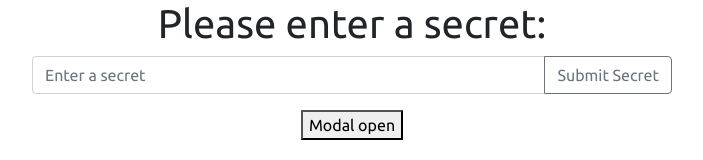
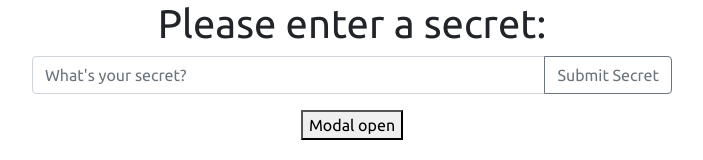
Before and after one commit to liamproche/post-secret-front-end, a React (Create React App) app: page / in a window 1280 px wide. Shown: the top 160 px of the page, without its empty margins (288-991 px from the left). Built offline with nearby package versions, Linux system fonts and the light colour scheme; no server answers.

Commit message:
added secret validation

```diff
--- a/src/MainComponent/SecretFormComponent/SecretFormComponent.jsx
+++ b/src/MainComponent/SecretFormComponent/SecretFormComponent.jsx
@@ -55,7 +55,7 @@ function SecretFormComponent(props){;
         <div className="SecretFormComponent" id="secret-form">
             <h1>Please enter a secret:</h1>
             <form className="input-group mb-3" onSubmit={submitNewSecret}>
-                <input type="text" className="form-control" placeholder="Enter a secret" aria-label="Secret" aria-describedby="basic-addon2" name="secret" onChange={handleInputChange}/>
+                <input type="text" className="form-control" placeholder="What's your secret?" aria-label="Secret" aria-describedby="basic-addon2" name="secret" required="true" minLength={4} onChange={handleInputChange}/>
                 <div className="input-group-append">
                     <button className="btn btn-outline-secondary" type="submit">Submit Secret</button>
                 </div>
```
